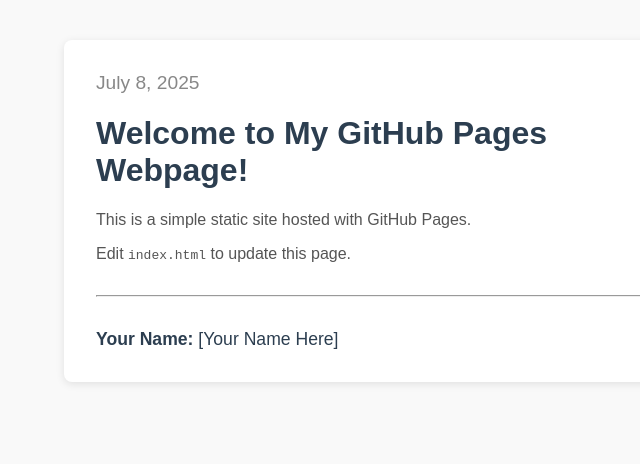
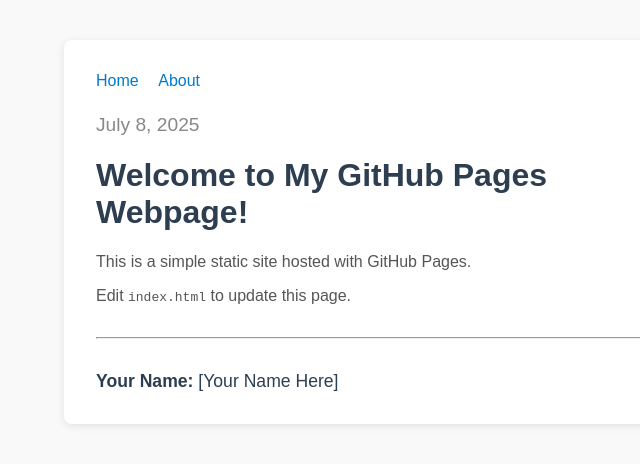
Before and after one commit to PyoNell/first-steps-with-copilot, a plain HTML site: page index.html in a window 1280 px wide. Shown: the whole page, without its empty margins (244-884 px from the left). Drawn offline with Linux system fonts and the light colour scheme.

Commit message:
Add navigation links to index.html for improved site navigation

```diff
--- a/index.html
+++ b/index.html
@@ -13,6 +13,10 @@
 </head>
 <body>
     <div class="container">
+        <nav style="margin-bottom:1.5em;">
+            <a href="index.html" style="margin-right:1em; color:#007acc; text-decoration:none;">Home</a>
+            <a href="about.html" style="color:#007acc; text-decoration:none;">About</a>
+        </nav>
         <div id="current-date" style="font-size:1.2em; color:#888; margin-bottom:1em;"></div>
         <h1>Welcome to My GitHub Pages Webpage!</h1>
         <p>This is a simple static site hosted with GitHub Pages.</p>
```
